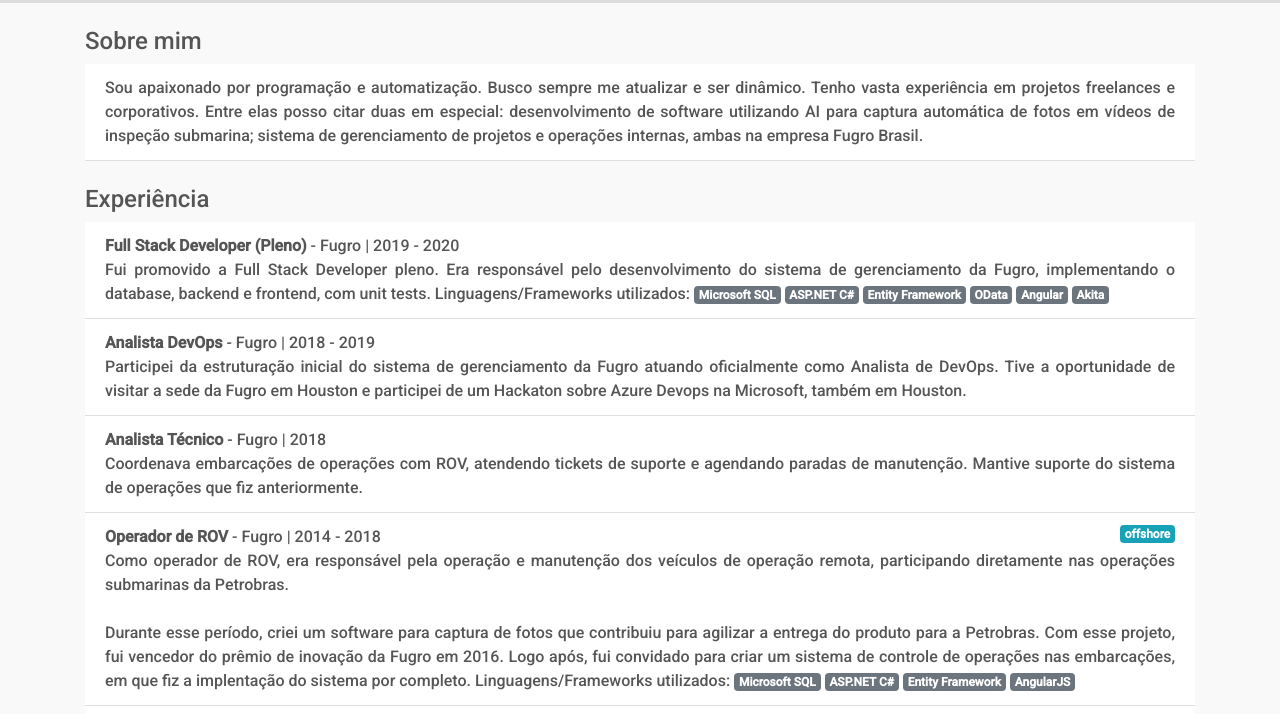
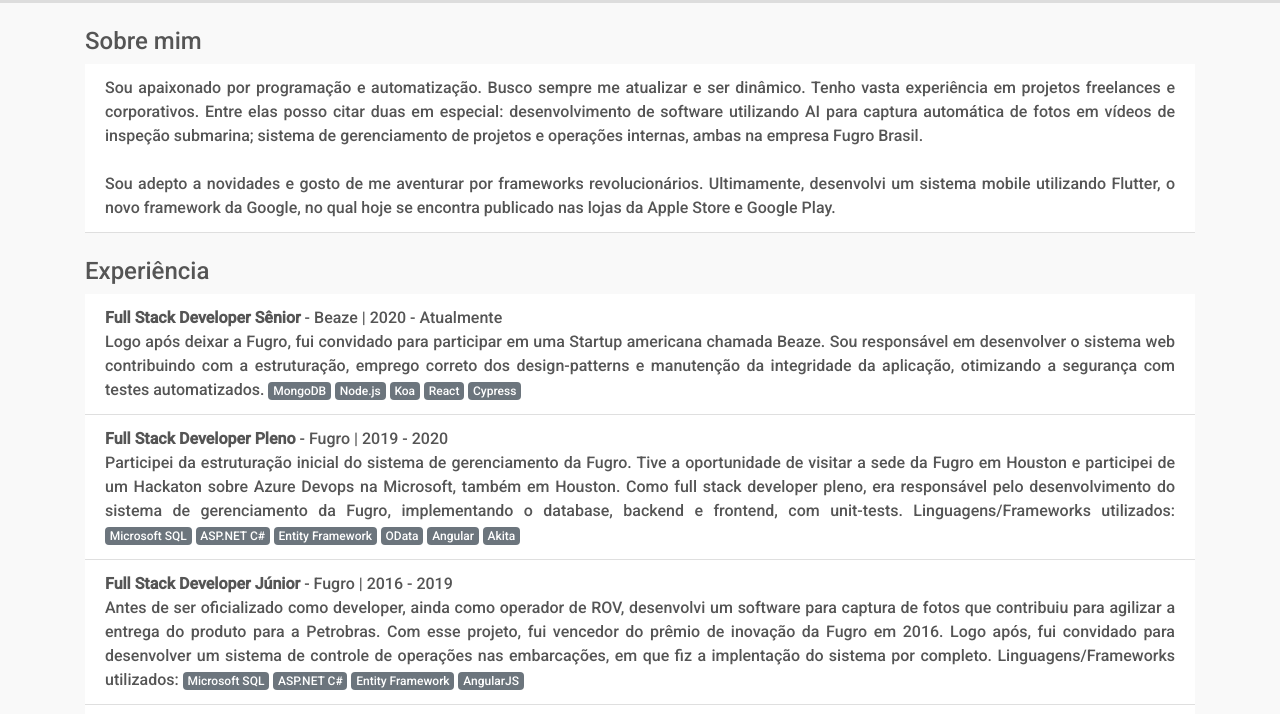
Before and after one commit to rosostolato/curriculum, a plain HTML site: page index.html in a window 1280 px wide. Shown: the part 197-911 px from the top of the page. Drawn offline with nearby package versions, Linux system fonts and the light colour scheme.

Commit message:
atualizado em outubro de 2020

```diff
--- a/index.html
+++ b/index.html
@@ -76,7 +76,11 @@
               especial: desenvolvimento de software utilizando AI para captura
               automática de fotos em vídeos de inspeção submarina; sistema de
               gerenciamento de projetos e operações internas, ambas na empresa
-              Fugro Brasil.
+              Fugro Brasil.<br /><br />
+              Sou adepto a novidades e gosto de me aventurar por frameworks
+              revolucionários. Ultimamente, desenvolvi um sistema mobile
+              utilizando Flutter, o novo framework da Google, no qual hoje se
+              encontra publicado nas lojas da Apple Store e Google Play.
             </p>
           </li>
         </ul>
@@ -85,11 +89,29 @@
 
         <ul class="list-group list-group-flush mb-4">
           <li class="list-group-item">
-            <b>Full Stack Developer (Pleno)</b> - Fugro | 2019 - 2020
+            <b>Full Stack Developer Sênior</b> - Beaze | 2020 - Atualmente
             <p class="m-0 text-justify">
-              Fui promovido a Full Stack Developer pleno. Era responsável pelo
+              Logo após deixar a Fugro, fui convidado para participar em uma
+              Startup americana chamada Beaze. Sou responsável em desenvolver o
+              sistema web contribuindo com a estruturação, emprego correto dos
+              design-patterns e manutenção da integridade da aplicação,
+              otimizando a segurança com testes automatizados.
+              <span class="badge badge-secondary">MongoDB</span>
+              <span class="badge badge-secondary">Node.js</span>
+              <span class="badge badge-secondary">Koa</span>
+              <span class="badge badge-secondary">React</span>
+              <span class="badge badge-secondary">Cypress</span>
+            </p>
+          </li>
+          <li class="list-group-item">
+            <b>Full Stack Developer Pleno</b> - Fugro | 2019 - 2020
+            <p class="m-0 text-justify">
+              Participei da estruturação inicial do sistema de gerenciamento da
+              Fugro. Tive a oportunidade de visitar a sede da Fugro em Houston e
+              participei de um Hackaton sobre Azure Devops na Microsoft, também
+              em Houston. Como full stack developer pleno, era responsável pelo
               desenvolvimento do sistema de gerenciamento da Fugro,
-              implementando o database, backend e frontend, com unit tests.
+              implementando o database, backend e frontend, com unit-tests.
               Linguagens/Frameworks utilizados:
               <span class="badge badge-secondary">Microsoft SQL</span>
               <span class="badge badge-secondary">ASP.NET C#</span>
@@ -100,39 +122,28 @@
             </p>
           </li>
           <li class="list-group-item">
-            <b>Analista DevOps</b> - Fugro | 2018 - 2019
+            <b>Full Stack Developer Júnior</b> - Fugro | 2016 - 2019
             <p class="m-0 text-justify">
-              Participei da estruturação inicial do sistema de gerenciamento da
-              Fugro atuando oficialmente como Analista de DevOps. Tive a
-              oportunidade de visitar a sede da Fugro em Houston e participei de
-              um Hackaton sobre Azure Devops na Microsoft, também em Houston.
+              Antes de ser oficializado como developer, ainda como operador de
+              ROV, desenvolvi um software para captura de fotos que contribuiu
+              para agilizar a entrega do produto para a Petrobras. Com esse
+              projeto, fui vencedor do prêmio de inovação da Fugro em 2016. Logo
+              após, fui convidado para desenvolver um sistema de controle de
+              operações nas embarcações, em que fiz a implentação do sistema por
+              completo. Linguagens/Frameworks utilizados:
+              <span class="badge badge-secondary">Microsoft SQL</span>
+              <span class="badge badge-secondary">ASP.NET C#</span>
+              <span class="badge badge-secondary">Entity Framework</span>
+              <span class="badge badge-secondary">AngularJS</span>
             </p>
           </li>
           <li class="list-group-item">
-            <b>Analista Técnico</b> - Fugro | 2018
-            <p class="m-0 text-justify">
-              Coordenava embarcações de operações com ROV, atendendo tickets de
-              suporte e agendando paradas de manutenção. Mantive suporte do
-              sistema de operações que fiz anteriormente.
-            </p>
-          </li>
-          <li class="list-group-item">
-            <b>Operador de ROV</b> - Fugro | 2014 - 2018
+            <b>Operador de ROV</b> - Fugro | 2014 - 2016
             <span class="badge badge-info float-right">offshore</span>
             <p class="m-0 text-justify">
               Como operador de ROV, era responsável pela operação e manutenção
               dos veículos de operação remota, participando diretamente nas
-              operações submarinas da Petrobras.<br /><br />
-              Durante esse período, criei um software para captura de fotos que
-              contribuiu para agilizar a entrega do produto para a Petrobras.
-              Com esse projeto, fui vencedor do prêmio de inovação da Fugro em
-              2016. Logo após, fui convidado para criar um sistema de controle
-              de operações nas embarcações, em que fiz a implentação do sistema
-              por completo. Linguagens/Frameworks utilizados:
-              <span class="badge badge-secondary">Microsoft SQL</span>
-              <span class="badge badge-secondary">ASP.NET C#</span>
-              <span class="badge badge-secondary">Entity Framework</span>
-              <span class="badge badge-secondary">AngularJS</span>
+              operações submarinas da Petrobras.
             </p>
           </li>
           <li class="list-group-item">
@@ -147,21 +158,6 @@
         <h4>Projetos</h4>
 
         <ul class="list-group list-group-flush mb-4">
-          <li class="list-group-item">
-            <b>Plataforma oficial de gerenciamento (DOME)</b> - Fugro | 2019 -
-            2020
-            <p class="m-0 text-justify">
-              Após desenvolver o sistema AOMS, fui convidado para participar do
-              novo projeto oficial de gerenciamento global com apoio da Fugro
-              Houston, no qual estive desde o início na estruturação. <br />
-              Linguagens/Frameworks utilizados:
-              <span class="badge badge-secondary">SQL</span>
-              <span class="badge badge-secondary">C#</span>
-              <span class="badge badge-secondary">Entity Framework</span>
-              <span class="badge badge-secondary">Angular</span>
-              <span class="badge badge-secondary">Akita (Redux like)</span>
-            </p>
-          </li>
           <li class="list-group-item">
             <b>Sistema de agendamento para barbershop</b> - Freelancer | 2019 -
             2020
@@ -184,6 +180,21 @@
               <a href="https://seuedsonbarbershop.com/" target="_blank"
                 >seuedsonbarbershop.com/</a
               >
+            </p>
+          </li>
+          <li class="list-group-item">
+            <b>Plataforma oficial de gerenciamento (DOME)</b> - Fugro | 2019 -
+            2020
+            <p class="m-0 text-justify">
+              Após desenvolver o sistema AOMS, fui convidado para participar do
+              novo projeto oficial de gerenciamento global com apoio da Fugro
+              Houston, no qual estive desde o início na estruturação. <br />
+              Linguagens/Frameworks utilizados:
+              <span class="badge badge-secondary">SQL</span>
+              <span class="badge badge-secondary">C#</span>
+              <span class="badge badge-secondary">Entity Framework</span>
+              <span class="badge badge-secondary">Angular</span>
+              <span class="badge badge-secondary">Akita (Redux like)</span>
             </p>
           </li>
           <li class="list-group-item">
@@ -297,9 +308,7 @@
           </li>
           <li class="list-group-item">
             <b>Curso de Inglês</b> - CCAA | 2000 - 2008
-            <p class="m-0 text-justify">
-              Nível fluente.
-            </p>
+            <p class="m-0 text-justify">Nível fluente.</p>
           </li>
         </ul>
 
@@ -312,21 +321,23 @@
               Linguagens:
               <span class="badge badge-secondary">C/C++</span>
               <span class="badge badge-secondary">C#</span>
-              <span class="badge badge-secondary">Transact/SQL</span>
+              <span class="badge badge-secondary">SQL</span>
               <span class="badge badge-secondary">Javascript/Typescript</span>
               <span class="badge badge-secondary">SCSS</span>
               <span class="badge badge-secondary">Python</span>
               <span class="badge badge-secondary">Dart</span>
               <br />
               Frameworks:
-              <span class="badge badge-secondary">Qt</span>
               <span class="badge badge-secondary">Asp.Net</span>
               <span class="badge badge-secondary">OData</span>
               <span class="badge badge-secondary">Flutter</span>
               <span class="badge badge-secondary">Angular</span>
               <span class="badge badge-secondary">Vue</span>
+              <span class="badge badge-secondary">React</span>
+              <span class="badge badge-secondary">React Native</span>
               <span class="badge badge-secondary">Nativescript</span>
               <span class="badge badge-secondary">Ionic</span>
+              <span class="badge badge-secondary">Qt</span>
               <br />
               State Managers:
               <span class="badge badge-secondary">Akita</span>
@@ -344,8 +355,6 @@
               <span class="badge badge-secondary">PHP</span>
               <br />
               Frameworks:
-              <span class="badge badge-secondary">React</span>
-              <span class="badge badge-secondary">React Native</span>
               <span class="badge badge-secondary">Blazor</span>
               <span class="badge badge-secondary">Svelte</span>
               <span class="badge badge-secondary">Laravel</span>
@@ -359,9 +368,7 @@
         <ul class="list-group list-group-flush mb-4">
           <li class="list-group-item">
             <b>Habilitação</b>
-            <p class="m-0 text-justify">
-              Carteira de habilitação A e B.
-            </p>
+            <p class="m-0 text-justify">Carteira de habilitação A e B.</p>
           </li>
           <li class="list-group-item">
             <b>Passaporte</b>
--- a/style.css
+++ b/style.css
@@ -7,6 +7,10 @@ body {
 header {
   background-color: #dddddd;
   height: 200px;
+}
+
+.badge {
+  font-weight: 500;
 }
 
 .icon {
```
